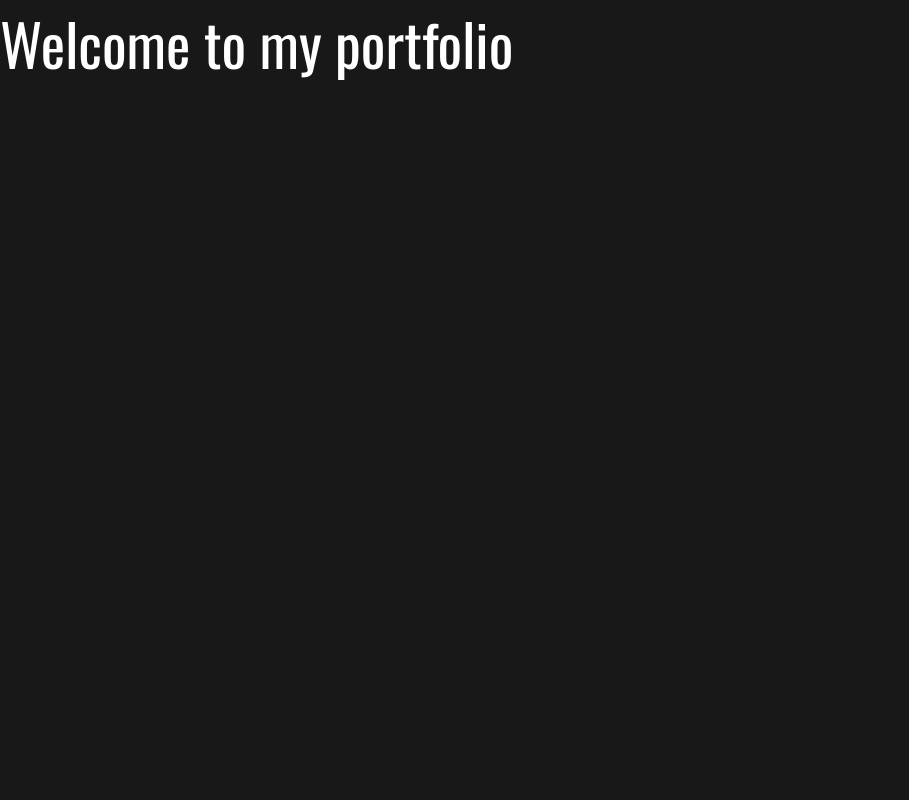
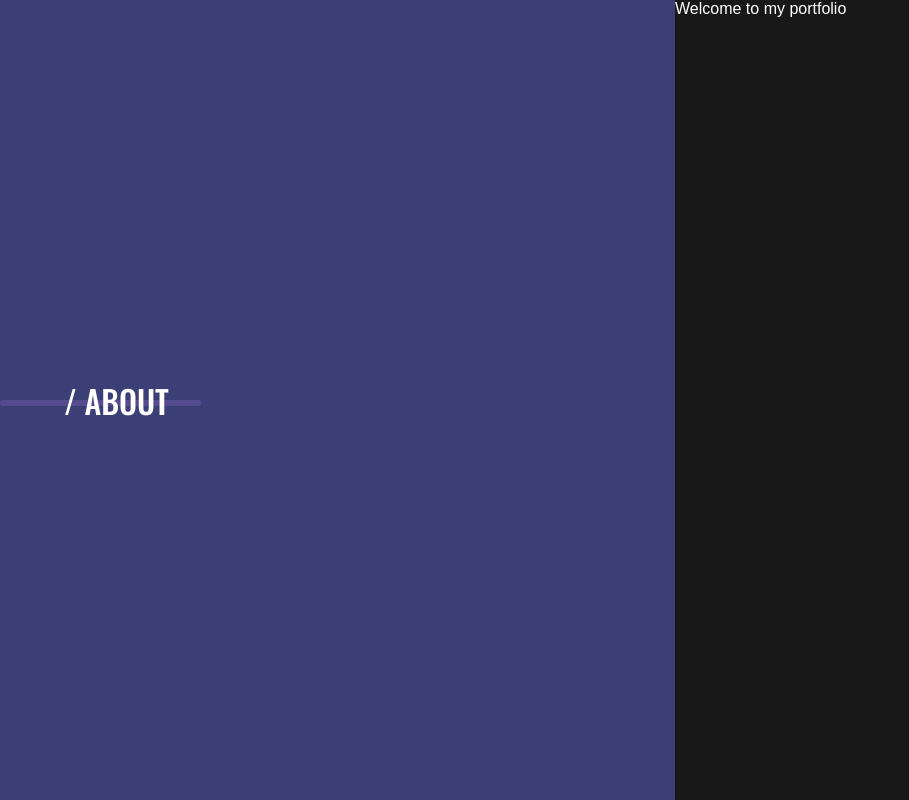
Before and after one commit to amelazzi/my-portfolio, a Next.js app: page / in a window 1280 px wide. Shown: the whole page, without its empty margins (0-909 px from the left). Built offline with nearby package versions, Linux system fonts and the light colour scheme; a web font is replaced by a local one.

Commit message:
💄 Add sidebar to layout

```diff
--- /dev/null
+++ b/src/app/layout.css
@@ -0,0 +1,14 @@
+.portfolio-container {
+  display: grid;
+  grid-template-columns: 675px 1fr;
+  grid-template-areas: "sidebar main";
+}
+
+.sidebar {
+  grid-area: sidebar;
+}
+
+main {
+  grid-area: main;
+  overflow-y: auto;
+}
--- a/src/app/layout.tsx
+++ b/src/app/layout.tsx
@@ -1,6 +1,8 @@
 import localFont from "next/font/local";
 import "./styles/globals.css";
 import "./styles/colors.css";
+import "./layout.css";
+import Sidebar from "./components/sidebar/sidebar";
 
 const oswald = localFont({
   src: "./fonts/OswaldVF.ttf",
@@ -22,7 +24,12 @@ export default function RootLayout({
   return (
     <html lang="en">
       <body className={`${oswald.variable} ${notoSans.variable}`}>
-        {children}
+        <div className="portfolio-container">
+          <Sidebar />
+          <main>
+            {children}
+          </main>
+        </div>
       </body>
     </html>
   );
--- a/src/app/page.tsx
+++ b/src/app/page.tsx
@@ -1,7 +1,8 @@
+"use client";
+import { usePathname } from "next/navigation";
+
 export default function Index() {
-  return (
-    <div>
-      <h1>Welcome to my portfolio</h1>
-    </div>
-  );
+  const pathname = usePathname();
+
+  return <div>{pathname === "/" && <div>Welcome to my portfolio</div>}</div>;
 }
```
Also changed, not shown: src/app/page.css (deleted).
